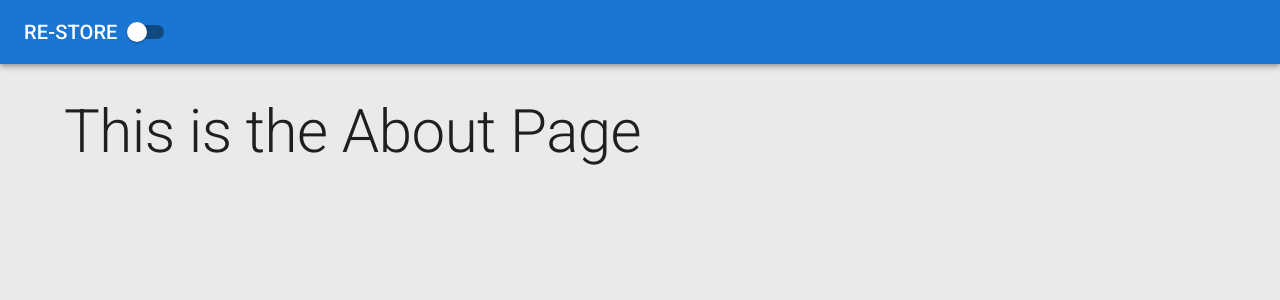
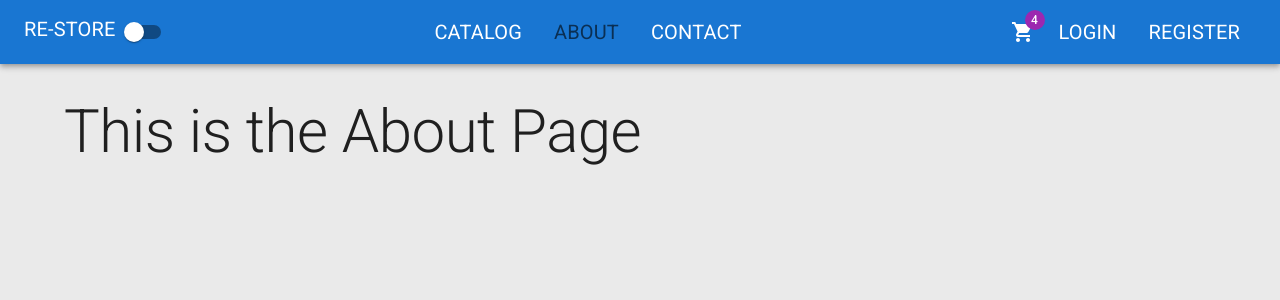
Before and after one commit to atiproy/Tutorial-DotNetReact, a React (Create React App) app in the folder client/: page /about in a window 1280 px wide. Shown: the top 300 px of the page. Built offline with nearby package versions, Linux system fonts and the light colour scheme; the HTML template or start-up script is replaced by a standard one.

Commit message:
updated navLinks

```diff
--- a/client/src/app/layout/Header.tsx
+++ b/client/src/app/layout/Header.tsx
@@ -1,4 +1,31 @@
-import { AppBar, Switch, Toolbar, Typography } from "@mui/material";
+import { ShoppingCart } from "@mui/icons-material";
+import { AppBar, Badge, IconButton, List, ListItem, Switch, Toolbar, Typography } from "@mui/material";
+import { Box } from "@mui/system";
+import { NavLink } from "react-router-dom";
+
+const midLinks = [
+    { title: 'catalog', path: '/catalog' },
+    { title: 'about', path: '/about' },
+    { title: 'contact', path: '/contact' },
+]
+
+const rightLinks = [
+    { title: 'login', path: '/login' },
+    { title: 'register', path: '/register' },
+]
+
+const navStyles = {
+    color: 'inherit',
+    typography: 'h6',
+    fontWeight: "400",
+    textDecoration: "none",
+    '&:hover': {
+        color: 'grey.500'
+    },
+    '&.active': {
+        color: 'text.secondary'
+    }
+}
 
 interface Props {
     darkmode: boolean;
@@ -8,11 +35,52 @@
 export default function Header({ darkmode, handleThemeChange }: Props) {
     return (
         <AppBar position="static" sx={{ mb: 4 }}>
-            <Toolbar>
-                <Typography variant="h6">
-                    RE-STORE
-                </Typography>
-                <Switch checked={darkmode} onChange={handleThemeChange} />
+            <Toolbar sx={{ display: 'flex', justifyContent: 'space-between', alignItems: 'center' }}>
+
+                <Box>
+                    <Typography
+                        variant="h6"
+                        component={NavLink}
+                        to="/"
+                        sx={navStyles}
+                    >
+                        RE-STORE
+                    </Typography>
+                    <Switch checked={darkmode} onChange={handleThemeChange} />
+                </Box>
+                <Box>
+                    <List sx={{ display: 'flex' }}>
+                        {midLinks.map(({ title, path }) => (
+                            <ListItem
+                                component={NavLink}
+                                to={path}
+                                key={path}
+                                sx={navStyles}
+                            >
+                                {title.toUpperCase()}
+                            </ListItem>
+                        ))}
+                    </List>
+                </Box>
+                <Box display='flex' alignItems='center'>
+                    <IconButton sx={navStyles}>
+                        <Badge badgeContent='4' color="secondary">
+                            <ShoppingCart />
+                        </Badge>
+                    </IconButton>
+                    <List sx={{ display: 'flex' }}>
+                        {rightLinks.map(({ title, path }) => (
+                            <ListItem
+                                component={NavLink}
+                                to={path}
+                                key={path}
+                                sx={navStyles}
+                            >
+                                {title.toUpperCase()}
+                            </ListItem>
+                        ))}
+                    </List>
+                </Box>
             </Toolbar>
         </AppBar>
     )
```
Also changed, not shown: 2 other files (tests, documents, lock files or other folders).
